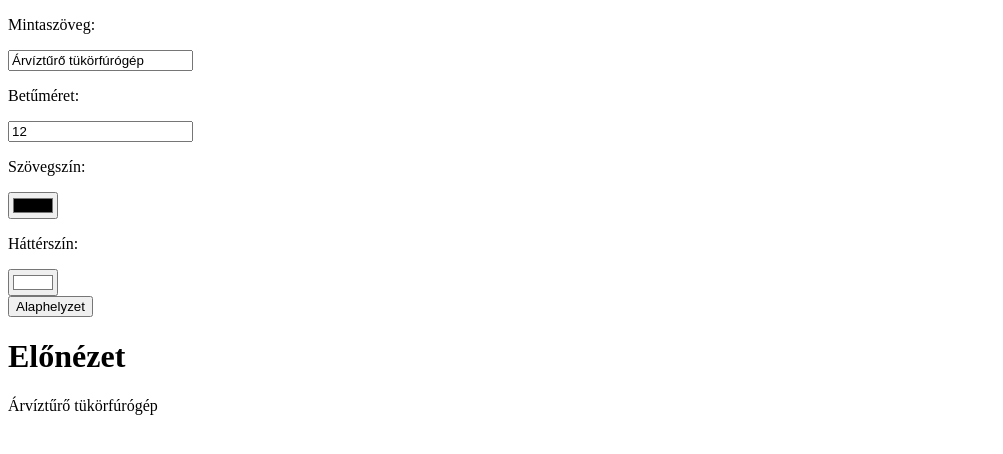
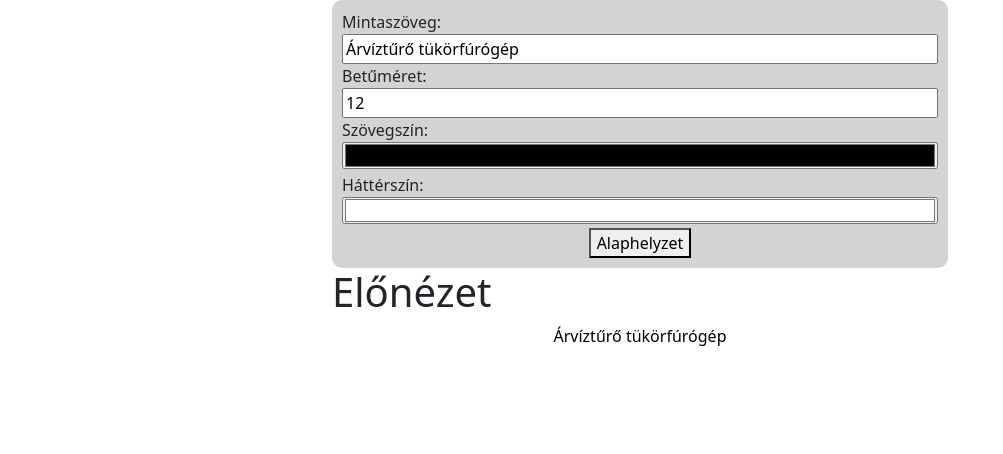
Before and after one commit to LegyenKristof/KorcsmarosKristof_UIdesigner, a plain HTML site: page index.html in a window 1280 px wide. Shown: the whole page, without its empty margins (0-1003 px from the left). Drawn offline with nearby package versions, Linux system fonts and the light colour scheme.

Commit message:
Bootstrap kinézet

```diff
--- a/index.html
+++ b/index.html
@@ -7,10 +7,16 @@
     <title>Document</title>
     <script src="main.js"></script>
     <link rel="stylesheet" href="main.css">
+    <link href="https://cdn.jsdelivr.net/npm/bootstrap@5.1.3/dist/css/bootstrap.min.css" rel="stylesheet" integrity="sha384-1BmE4kWBq78iYhFldvKuhfTAU6auU8tT94WrHftjDbrCEXSU1oBoqyl2QvZ6jIW3" crossorigin="anonymous">
+    <script src="https://cdn.jsdelivr.net/npm/bootstrap@5.1.3/dist/js/bootstrap.bundle.min.js" integrity="sha384-ka7Sk0Gln4gmtz2MlQnikT1wXgYsOg+OMhuP+IlRH9sENBO0LRn5q+8nbTov4+1p" crossorigin="anonymous"></script>
 </head>
 <body>
 
-    <div>
+    <div class="container-fluid">
+        <div class="row">
+            <div class="col-lg-3 col-sm-1"></div>
+            <div class="col-lg-6 col-sm-10">
+                <div id="inputok">
                     <div>
                         <p>Mintaszöveg:</p>
                         <input type="text" id="mintaszoveg" value="Árvíztűrő tükörfúrógép">
@@ -28,14 +34,18 @@
                         <p>Háttérszín:</p>
                         <input type="color" id="hatterszin" value="#FFFFFF">
                     </div>
-        <div>
+                    <div class="kozepre">
                         <button id="alaphelyzet">Alaphelyzet</button>
                     </div>
                 </div>
 
                 <div>
                     <h1>Előnézet</h1>
-        <p id="kimenet">Árvíztűrő tükörfúrógép</p>
+                    <p id="kimenet" class="kozepre">Árvíztűrő tükörfúrógép</p>
+                </div>
+            </div>
+            <div class="col-lg-3 col-sm-1"></div>
+        </div>
     </div>
 
 </body>
--- a/main.css
+++ b/main.css
@@ -8,3 +8,26 @@
     color: #000000;
     font-size: 12pt;
 }
+
+#inputok{
+    background-color: lightgray;
+    padding: 10px;
+    border-radius: 10px;
+}
+
+input{
+    width:100%;
+}
+
+.kozepre{
+    text-align: center;
+}
+
+p{
+    margin: 0 !important;
+    padding: 0;
+}
+
+.col-sm-6 div{
+    margin: 10px;
+}
```
Lines whose indentation alone changed are shown as unchanged.
